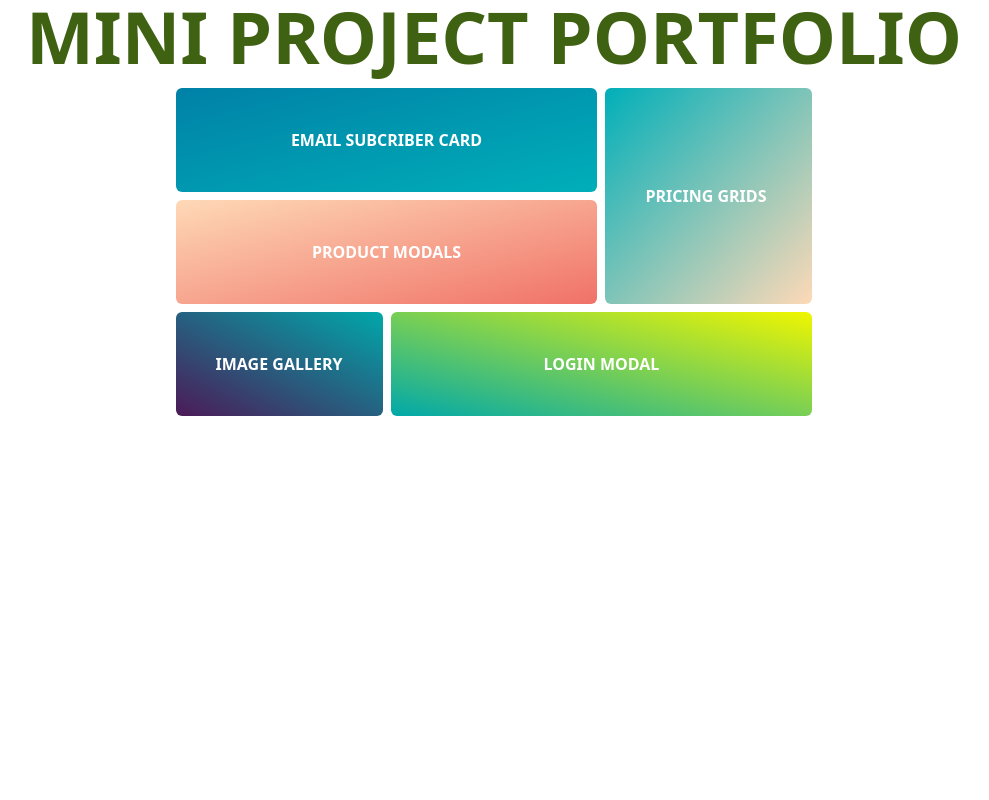
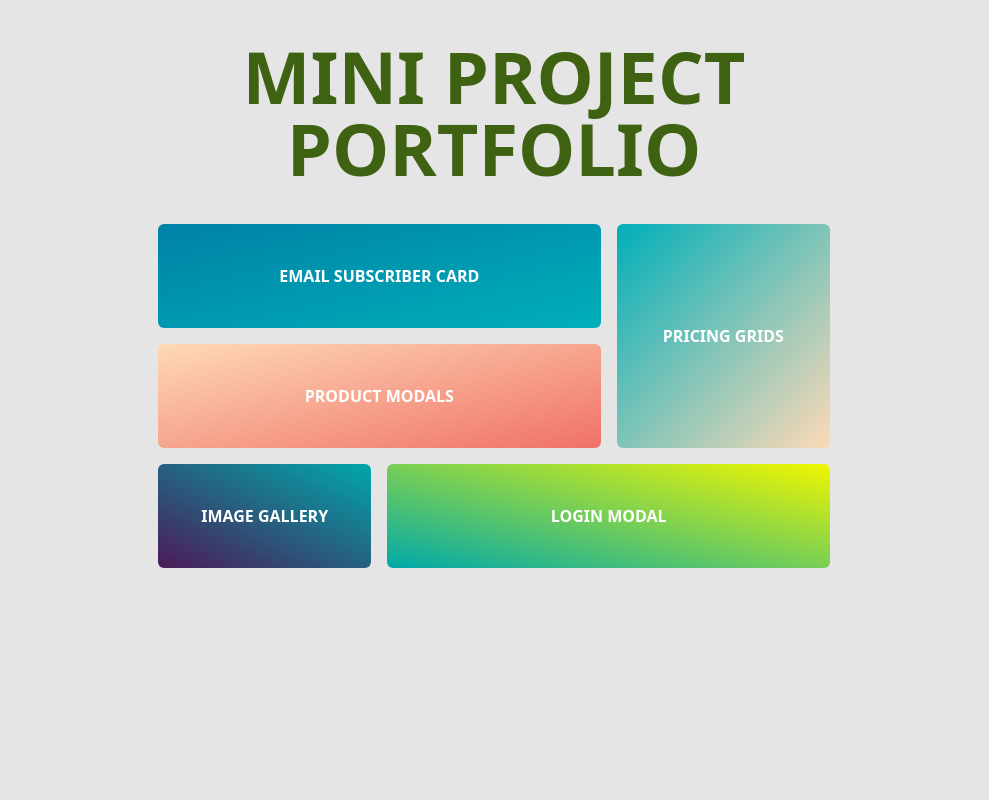
Before and after one commit to Muneeb1030/django_tailwind_projects, a Django app: page / in a window 1280 px wide. Shown: the whole page, without its empty margins (146-1135 px from the left). Run offline with Django 5.2, Linux system fonts and the light colour scheme; some libraries are stand-ins or nearby versions.

Commit message:
Home Page Updated to handle overflow

```diff
--- a/templates/mini_templates/home.html
+++ b/templates/mini_templates/home.html
@@ -2,29 +2,18 @@
 
 {% block title %}Home{% endblock title %}
 
+{% block content %}
+<div class="min-h-screen bg-neutral-200 overflow-auto py-10 px-4">
+  <div class="max-w-2xl mx-auto">
+    <h1 class="text-lime-800 text-4xl md:text-6xl lg:text-7xl font-bold text-center mb-10">MINI PROJECT PORTFOLIO</h1>
 
-{% block content %}
-<div class="flex flex-col items-center h-screen">
-  <h1 class="text-lime-800 text-7xl font-bold text-center mb-4">MINI PROJECT PORTFOLIO</h1>
-
-    {% comment %} {% for i in '01'|make_list %}  {% endcomment %}
-    {% comment %}
-    <p>This is iteration number {{ forloop.counter }}</p>
-    {% endcomment %}
-    {% comment %} <div class="pt-3 space-x-4 flex flex-row items-center">
-        {% for i in '01'|make_list %}
-        <a href="{% url 'mini_1' %}"
-        class="hover:text-white bg-lime-500 hover:bg-lime-700 duration-500 text-slate-800 p-2 rounded-md"
-        >Mini 1</a>
-        {% endfor %}
+    <div class="grid grid-cols-1 md:grid-cols-3 gap-4">
+      <a href="{% url 'mini_1' %}" class="text-center md:col-span-2 p-6 md:p-10 font-bold uppercase bg-gradient-to-br from-[#0081A7] to-[#00AFB9] text-white rounded-md hover:shadow-lg hover:scale-105 transition duration-500 flex items-center justify-center">Email Subscriber Card</a>
+      <a class="md:row-span-2 p-6 md:p-10 font-bold uppercase bg-gradient-to-br from-[#00AFB9] to-[#FED9B7] text-white text-pretty rounded-md hover:shadow-lg hover:scale-105 transition duration-500 flex items-center justify-center">Pricing Grids</a>
+      <a class="text-center md:col-span-2 p-6 md:p-10 font-bold uppercase bg-gradient-to-br from-[#FED9B7] to-[#F07167] text-white rounded-md hover:shadow-lg hover:scale-105 transition duration-500 flex items-center justify-center">Product Modals</a>
+      <a class="text-center p-6 md:p-10 font-bold uppercase bg-gradient-to-tr from-[#4C1A57] to-[#00A8AA] text-white rounded-md hover:shadow-lg hover:scale-105 transition duration-500 flex items-center justify-center">Image Gallery</a>
+      <a href="{% url 'mini_1' %}" class="text-center md:col-span-2 p-6 md:p-10 font-bold uppercase bg-gradient-to-tr from-[#00A8AA] to-[#F0F600] text-white rounded-md hover:shadow-lg hover:scale-105 transition duration-500 flex items-center justify-center">Login Modal</a>
     </div>
-    {% endfor %} {% endcomment %}
-    <div class = 'grid grid-cols-3 grid-rows-2 gap-2'>
-        <a href= {% url "mini_1" %} class="text-center col-span-2 p-10 font-bold uppercase bg-gradient-to-br from-[#0081A7] to-[#00AFB9] text-white rounded-md hover:shadow-lg hover:scale-105 transition duration-500">Email Subcriber Card</a>
-        <a class="row-span-2 p-10 font-bold uppercase bg-gradient-to-br from-[#00AFB9] to-[#FED9B7] text-white text-pretty rounded-md hover:shadow-lg hover:scale-105 transition duration-500 flex items-center">Pricing Grids</a>
-        <a class="text-center col-span-2 p-10 font-bold uppercase bg-gradient-to-br from-[#FED9B7] to-[#F07167] text-white rounded-md hover:shadow-lg hover:scale-105 transition duration-500">Product Modals</a>
-        <a class="text-center p-10 font-bold uppercase bg-gradient-to-tr from-[#4C1A57] to-[#00A8AA]  text-white rounded-md hover:shadow-lg hover:scale-105 transition duration-500">Image Gallery</a>
-        <a href= {% url "mini_1" %} class="text-center col-span-2 p-10 font-bold uppercase bg-gradient-to-tr from-[#00A8AA] to-[#F0F600] text-white rounded-md hover:shadow-lg hover:scale-105 transition duration-500">login Modal</a>
-    </div>
+  </div>
 </div>
 {% endblock content %}
--- a/theme/static/css/dist/styles.css
+++ b/theme/static/css/dist/styles.css
@@ -855,6 +855,14 @@ select {
   margin-bottom: 1rem;
 }
 
+.mb-7 {
+  margin-bottom: 1.75rem;
+}
+
+.mb-10 {
+  margin-bottom: 2.5rem;
+}
+
 .block {
   display: block;
 }
@@ -887,6 +895,14 @@ select {
   height: 100vh;
 }
 
+.max-h-screen {
+  max-height: 100vh;
+}
+
+.min-h-screen {
+  min-height: 100vh;
+}
+
 .w-12 {
   width: 3rem;
 }
@@ -919,6 +935,26 @@ select {
   max-width: 24rem;
 }
 
+.max-w-6xl {
+  max-width: 72rem;
+}
+
+.max-w-3xl {
+  max-width: 48rem;
+}
+
+.max-w-xl {
+  max-width: 36rem;
+}
+
+.max-w-5xl {
+  max-width: 64rem;
+}
+
+.max-w-2xl {
+  max-width: 42rem;
+}
+
 .flex-1 {
   flex: 1 1 0%;
 }
@@ -935,6 +971,10 @@ select {
   grid-template-columns: repeat(3, minmax(0, 1fr));
 }
 
+.grid-cols-1 {
+  grid-template-columns: repeat(1, minmax(0, 1fr));
+}
+
 .grid-rows-3 {
   grid-template-rows: repeat(3, minmax(0, 1fr));
 }
@@ -981,6 +1021,10 @@ select {
 
 .gap-2 {
   gap: 0.5rem;
+}
+
+.gap-4 {
+  gap: 1rem;
 }
 
 .space-x-5 > :not([hidden]) ~ :not([hidden]) {
@@ -1007,6 +1051,14 @@ select {
   margin-left: calc(1rem * calc(1 - var(--tw-space-x-reverse)));
 }
 
+.overflow-auto {
+  overflow: auto;
+}
+
+.scroll-smooth {
+  scroll-behavior: smooth;
+}
+
 .text-balance {
   text-wrap: balance;
 }
@@ -1065,6 +1117,49 @@ select {
 .bg-zinc-600 {
   --tw-bg-opacity: 1;
   background-color: rgb(82 82 91 / var(--tw-bg-opacity));
+}
+
+.bg-\[\[\#4C1A57\]\] {
+  background-color: [#4C1A57];
+}
+
+.bg-\[\] {
+  background-color: ;
+}
+
+.bg-\[\#4C1A57\] {
+  --tw-bg-opacity: 1;
+  background-color: rgb(76 26 87 / var(--tw-bg-opacity));
+}
+
+.bg-gray-300 {
+  --tw-bg-opacity: 1;
+  background-color: rgb(209 213 219 / var(--tw-bg-opacity));
+}
+
+.bg-gray-100 {
+  --tw-bg-opacity: 1;
+  background-color: rgb(243 244 246 / var(--tw-bg-opacity));
+}
+
+.bg-gray-200 {
+  --tw-bg-opacity: 1;
+  background-color: rgb(229 231 235 / var(--tw-bg-opacity));
+}
+
+.bg-slate-100 {
+  --tw-bg-opacity: 1;
+  background-color: rgb(241 245 249 / var(--tw-bg-opacity));
+}
+
+.bg-slate-200 {
+  --tw-bg-opacity: 1;
+  background-color: rgb(226 232 240 / var(--tw-bg-opacity));
+}
+
+.bg-neutral-200 {
+  --tw-bg-opacity: 1;
+  background-color: rgb(229 229 229 / var(--tw-bg-opacity));
 }
 
 .bg-gradient-to-tr {
@@ -1328,11 +1423,25 @@ select {
   padding: 2.5rem;
 }
 
+.p-5 {
+  padding: 1.25rem;
+}
+
 .py-2 {
   padding-top: 0.5rem;
   padding-bottom: 0.5rem;
 }
 
+.px-4 {
+  padding-left: 1rem;
+  padding-right: 1rem;
+}
+
+.py-10 {
+  padding-top: 2.5rem;
+  padding-bottom: 2.5rem;
+}
+
 .pt-6 {
   padding-top: 1.5rem;
 }
@@ -1392,6 +1501,11 @@ select {
 .text-lg {
   font-size: 1.125rem;
   line-height: 1.75rem;
+}
+
+.text-4xl {
+  font-size: 2.25rem;
+  line-height: 2.5rem;
 }
 
 .font-bold {
@@ -1540,7 +1654,29 @@ select {
   color: rgb(0 0 0 / var(--tw-text-opacity));
 }
 
+@media (min-width: 640px) {
+  .sm\:grid {
+    display: grid;
+  }
+
+  .sm\:grid-flow-row {
+    grid-auto-flow: row;
+  }
+
+  .sm\:justify-center {
+    justify-content: center;
+  }
+}
+
 @media (min-width: 768px) {
+  .md\:col-span-2 {
+    grid-column: span 2 / span 2;
+  }
+
+  .md\:row-span-2 {
+    grid-row: span 2 / span 2;
+  }
+
   .md\:h-64 {
     height: 16rem;
   }
@@ -1565,8 +1701,16 @@ select {
     max-width: 36rem;
   }
 
+  .md\:grid-cols-3 {
+    grid-template-columns: repeat(3, minmax(0, 1fr));
+  }
+
   .md\:flex-row {
     flex-direction: row;
+  }
+
+  .md\:justify-center {
+    justify-content: center;
   }
 
   .md\:space-x-4 > :not([hidden]) ~ :not([hidden]) {
@@ -1605,6 +1749,10 @@ select {
     padding: 0.5rem;
   }
 
+  .md\:p-10 {
+    padding: 2.5rem;
+  }
+
   .md\:px-4 {
     padding-left: 1rem;
     padding-right: 1rem;
@@ -1618,4 +1766,16 @@ select {
     font-size: 1.125rem;
     line-height: 1.75rem;
   }
-}
+
+  .md\:text-6xl {
+    font-size: 3.75rem;
+    line-height: 1;
+  }
+}
+
+@media (min-width: 1024px) {
+  .lg\:text-7xl {
+    font-size: 4.5rem;
+    line-height: 1;
+  }
+}
```
